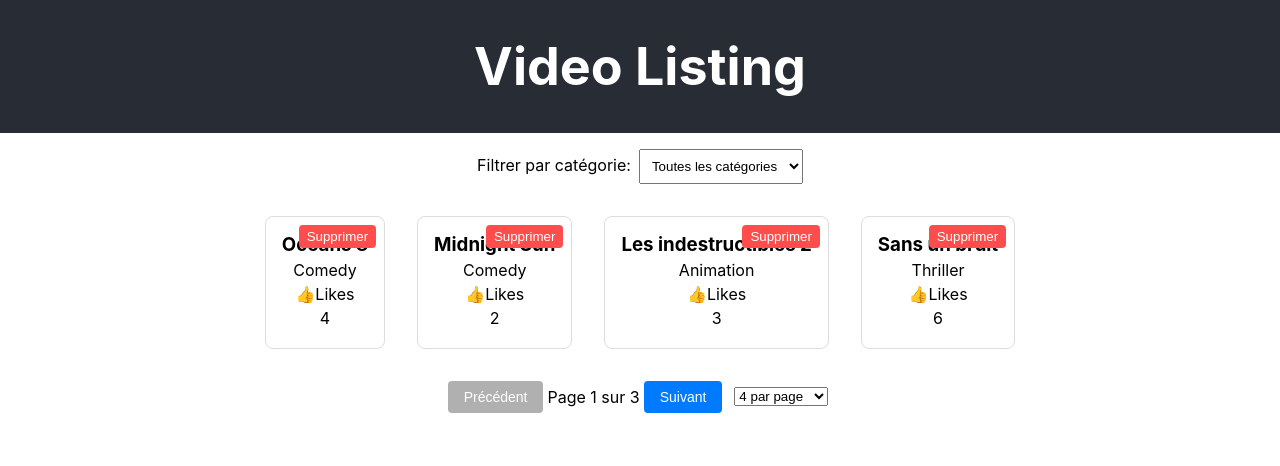
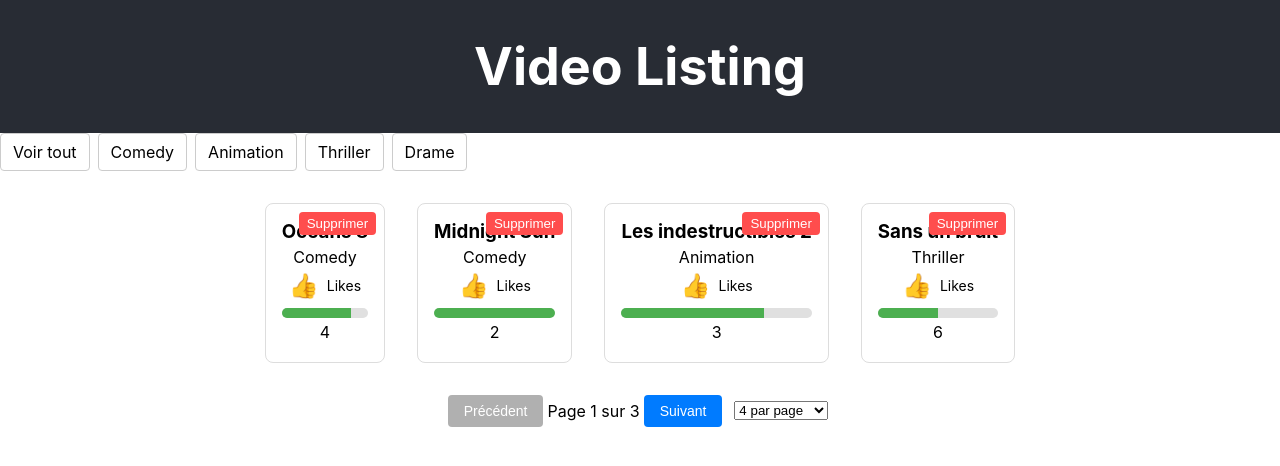
Before and after one commit to tatiana-sthl/video-listening, a React (Create React App) app: page / in a window 1280 px wide. Shown: the top 466 px of the page. Built offline with nearby package versions, Linux system fonts and the light colour scheme.

Commit message:
fix bug category

```diff
--- a/src/components/CategoryFilter.tsx
+++ b/src/components/CategoryFilter.tsx
@@ -1,40 +1,38 @@
 // src/components/CategoryFilter.tsx
 import React from 'react';
-import styled from 'styled-components';
-
-const FilterContainer = styled.div`
-  margin: 16px 0;
-`;
-
-const Label = styled.label`
-  margin-right: 8px;
-`;
-
-const Select = styled.select`
-  padding: 8px;
-`;
+import '../styles/CategoryFilter.css';
 
 interface CategoryFilterProps {
   categories: string[];
-  selectedCategory: string | null;
-  onCategoryChange: (category: string | null) => void;
+  selectedCategories: Set<string>;
+  onCategoryChange: (category: string, isSelected: boolean) => void;
+  onClearFilters: () => void; // Nouvelle propriété pour réinitialiser les filtres
 }
 
-const CategoryFilter: React.FC<CategoryFilterProps> = ({ categories, selectedCategory, onCategoryChange }) => {
+const CategoryFilter: React.FC<CategoryFilterProps> = ({
+  categories,
+  selectedCategories,
+  onCategoryChange,
+  onClearFilters
+}) => {
   return (
-    <FilterContainer>
-      <Label htmlFor="category-filter">Filtrer par catégorie:</Label>
-      <Select
-        id="category-filter"
-        value={selectedCategory || ''}
-        onChange={(e) => onCategoryChange(e.target.value || null)}
+    <div className="category-filter">
+      <div
+        className="category-filter-item"
+        onClick={onClearFilters}
       >
-        <option value="">Toutes les catégories</option>
-        {categories.map(category => (
-          <option key={category} value={category}>{category}</option>
-        ))}
-      </Select>
-    </FilterContainer>
+        Voir tout
+      </div>
+      {categories.map(category => (
+        <div
+          key={category}
+          className={`category-filter-item ${selectedCategories.has(category) ? 'selected' : ''}`}
+          onClick={() => onCategoryChange(category, !selectedCategories.has(category))}
+        >
+          {category}
+        </div>
+      ))}
+    </div>
   );
 };
 
--- a/src/components/MovieCard.tsx
+++ b/src/components/MovieCard.tsx
@@ -1,6 +1,7 @@
 // src/components/MovieCard.tsx
 import React from 'react';
-import '../styles/MovieCard.css'; // Import du fichier CSS
+import '../styles/MovieCard.css'; // Assurez-vous que le chemin est correct
+import ToggleButtonComponent from './ToggleButton';
 
 interface MovieCardProps {
   title: string;
@@ -17,21 +18,16 @@ const MovieCard: React.FC<MovieCardProps> = ({ title, category, likes, dislikes,
     setShowLikes(prev => !prev);
   };
 
-  const ratio = (showLikes ? likes : dislikes) / (likes + dislikes);
+  // Calculer le ratio pour la jauge
+  const totalVotes = likes + dislikes;
+  const ratio = totalVotes === 0 ? 0 : (showLikes ? likes : dislikes) / totalVotes;
 
   return (
     <div className="movie-card">
       <button className="delete-button" onClick={onDelete}>Supprimer</button>
       <h3>{title}</h3>
       <p>{category}</p>
-      <div className="toggle-button" onClick={toggleShowLikes}>
-        <span className="toggle-button-icon">
-          {showLikes ? '👍' : '👎'}
-        </span>
-        <span className="toggle-button-text">
-          {showLikes ? 'Likes' : 'Dislikes'}
-        </span>
-      </div>
+      <ToggleButtonComponent showLikes={showLikes} onToggle={toggleShowLikes} />
       <div className="gauge-container">
         <div
           className="gauge"
--- a/src/components/MovieList.tsx
+++ b/src/components/MovieList.tsx
@@ -3,8 +3,8 @@ import React, { useState, useEffect } from 'react';
 import MovieCard from './MovieCard';
 import Pagination from './Pagination';
 import CategoryFilter from './CategoryFilter';
-import { movies$ } from '../movies'; // Assurez-vous que le chemin est correct
-import '../styles/MovieList.css'; // Mise à jour du chemin CSS
+import { movies$ } from '../movies';
+import '../styles/MovieList.css';
 
 const itemsPerPageOptions = [4, 8, 12];
 
@@ -21,42 +21,85 @@ const MovieList: React.FC = () => {
   const [filteredMovies, setFilteredMovies] = useState<Movie[]>([]);
   const [currentPage, setCurrentPage] = useState(1);
   const [itemsPerPage, setItemsPerPage] = useState(itemsPerPageOptions[0]);
-  const [selectedCategory, setSelectedCategory] = useState<string | null>(null);
+  const [selectedCategories, setSelectedCategories] = useState<Set<string>>(new Set());
+  const [categories, setCategories] = useState<string[]>([]);
 
   useEffect(() => {
     movies$.then((data) => {
       setMovies(data);
-      setFilteredMovies(data);
+      updateCategoriesAndFilteredMovies(data, selectedCategories);
     });
   }, []);
 
   useEffect(() => {
-    if (selectedCategory) {
-      setFilteredMovies(movies.filter(movie => movie.category === selectedCategory));
-    } else {
-      setFilteredMovies(movies);
+    updateCategoriesAndFilteredMovies(movies, selectedCategories);
+  }, [selectedCategories, movies, itemsPerPage, currentPage]);
+
+  const updateCategoriesAndFilteredMovies = (movies: Movie[], selectedCategories: Set<string>) => {
+    const filtered = selectedCategories.size > 0
+      ? movies.filter(movie => selectedCategories.has(movie.category))
+      : movies;
+
+    setFilteredMovies(filtered);
+
+    const availableCategories = Array.from(new Set(movies.map(movie => movie.category)));
+    setCategories(availableCategories);
+
+    if (selectedCategories.size > 0) {
+      setSelectedCategories(prev => {
+        const updatedCategories = new Set(prev);
+        for (const category of prev) {
+          if (!availableCategories.includes(category)) {
+            updatedCategories.delete(category);
           }
-  }, [selectedCategory, movies]);
+        }
+        return updatedCategories;
+      });
+    }
+
+    if (currentPage > Math.ceil(filtered.length / itemsPerPage)) {
+      setCurrentPage(1);
+    }
+  };
 
   const handleDelete = (id: string) => {
-    setMovies(movies.filter(movie => movie.id !== id));
+    const updatedMovies = movies.filter(movie => movie.id !== id);
+    setMovies(updatedMovies);
+    updateCategoriesAndFilteredMovies(updatedMovies, selectedCategories);
+  };
+
+  const handleCategoryChange = (category: string, isSelected: boolean) => {
+    setSelectedCategories(prev => {
+      const updatedCategories = new Set(prev);
+      if (isSelected) {
+        updatedCategories.add(category);
+      } else {
+        updatedCategories.delete(category);
+      }
+      return updatedCategories;
+    });
+  };
+
+  const handleClearFilters = () => {
+    setSelectedCategories(new Set()); // Réinitialiser les filtres
+    setCurrentPage(1); // Réinitialiser la page
   };
 
   const startIndex = (currentPage - 1) * itemsPerPage;
   const endIndex = startIndex + itemsPerPage;
   const paginatedMovies = filteredMovies.slice(startIndex, endIndex);
 
-  const uniqueCategories = Array.from(new Set(movies.map(movie => movie.category)));
-
   return (
     <div>
       <CategoryFilter
-        categories={uniqueCategories}
-        selectedCategory={selectedCategory}
-        onCategoryChange={setSelectedCategory}
+        categories={categories}
+        selectedCategories={selectedCategories}
+        onCategoryChange={handleCategoryChange}
+        onClearFilters={handleClearFilters} // Passer la fonction au composant
       />
       <div className="movie-list">
-        {paginatedMovies.map(movie => (
+        {paginatedMovies.length > 0 ? (
+          paginatedMovies.map(movie => (
             <MovieCard
               key={movie.id}
               title={movie.title}
@@ -65,8 +108,12 @@ const MovieList: React.FC = () => {
               dislikes={movie.dislikes}
               onDelete={() => handleDelete(movie.id)}
             />
-        ))}
+          ))
+        ) : (
+          <p>No movies available</p>
+        )}
       </div>
+      {filteredMovies.length > 0 && (
         <Pagination
           currentPage={currentPage}
           totalItems={filteredMovies.length}
@@ -75,6 +122,7 @@ const MovieList: React.FC = () => {
           onItemsPerPageChange={setItemsPerPage}
           itemsPerPageOptions={itemsPerPageOptions}
         />
+      )}
     </div>
   );
 };
--- a/src/components/ToggleButton.tsx
+++ b/src/components/ToggleButton.tsx
@@ -1,6 +1,6 @@
 // src/components/ToggleButtonComponent.tsx
 import React from 'react';
-import '../styles/ToggleButtonComponent.css'; // Assurez-vous que le chemin est correct
+import '../styles/ToggleButton.css'; // Assurez-vous que le chemin est correct
 
 interface ToggleButtonProps {
   showLikes: boolean;
--- a/src/styles/CategoryFilter.css
+++ b/src/styles/CategoryFilter.css
@@ -1,12 +1,36 @@
-/* src/components/styles/CategoryFilter.css */
-.filter-container {
-    margin: 16px 0;
-  }
+/* src/styles/CategoryFilter.css */
+.category-filter {
+  display: flex;
+  flex-wrap: wrap;
+  gap: 8px;
+  margin-bottom: 16px;
+}
 
-  .filter-label {
-    margin-right: 8px;
-  }
+.category-filter-item {
+  padding: 8px 12px;
+  border: 1px solid #ccc;
+  border-radius: 4px;
+  cursor: pointer;
+  user-select: none;
+  transition: background-color 0.3s, color 0.3s;
+}
 
-  .filter-select {
-    padding: 8px;
-  }
+.category-filter-item.selected {
+  background-color: #007bff;
+  color: white;
+  border-color: #007bff;
+}
+
+.category-filter-item:hover {
+  background-color: #e0e0e0;
+}
+
+.category-filter-item.voir-tout {
+  font-weight: bold;
+  background-color: #f0f0f0;
+  border-color: #bbb;
+}
+
+.category-filter-item.voir-tout:hover {
+  background-color: #d0d0d0;
+}
--- a/src/styles/MovieCard.css
+++ b/src/styles/MovieCard.css
@@ -1,4 +1,4 @@
-/* src/components/styles/MovieCard.css */
+/* src/styles/MovieCard.css */
 .movie-card {
     border: 1px solid #ddd;
     border-radius: 8px;
@@ -35,3 +35,18 @@
   .delete-button:hover {
     background: #e60000;
   }
+
+  .gauge-container {
+    width: 100%;
+    height: 10px;
+    background: #e0e0e0;
+    border-radius: 5px;
+    overflow: hidden;
+    margin-top: 8px;
+  }
+
+  .gauge {
+    height: 100%;
+    background: #4caf50; /* Default color for gauge */
+    transition: width 0.3s;
+  }
```
Lines whose indentation alone changed are shown as unchanged.
